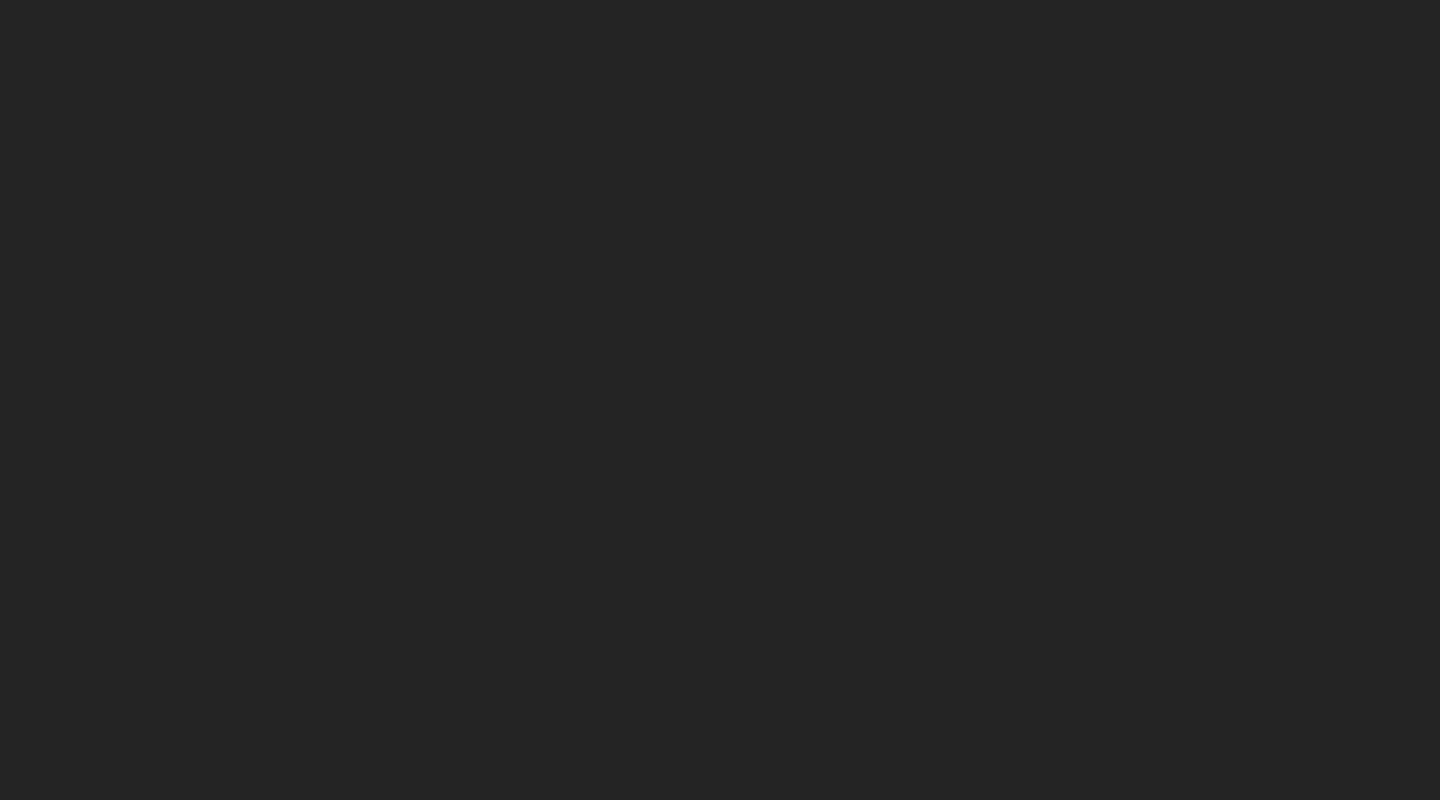
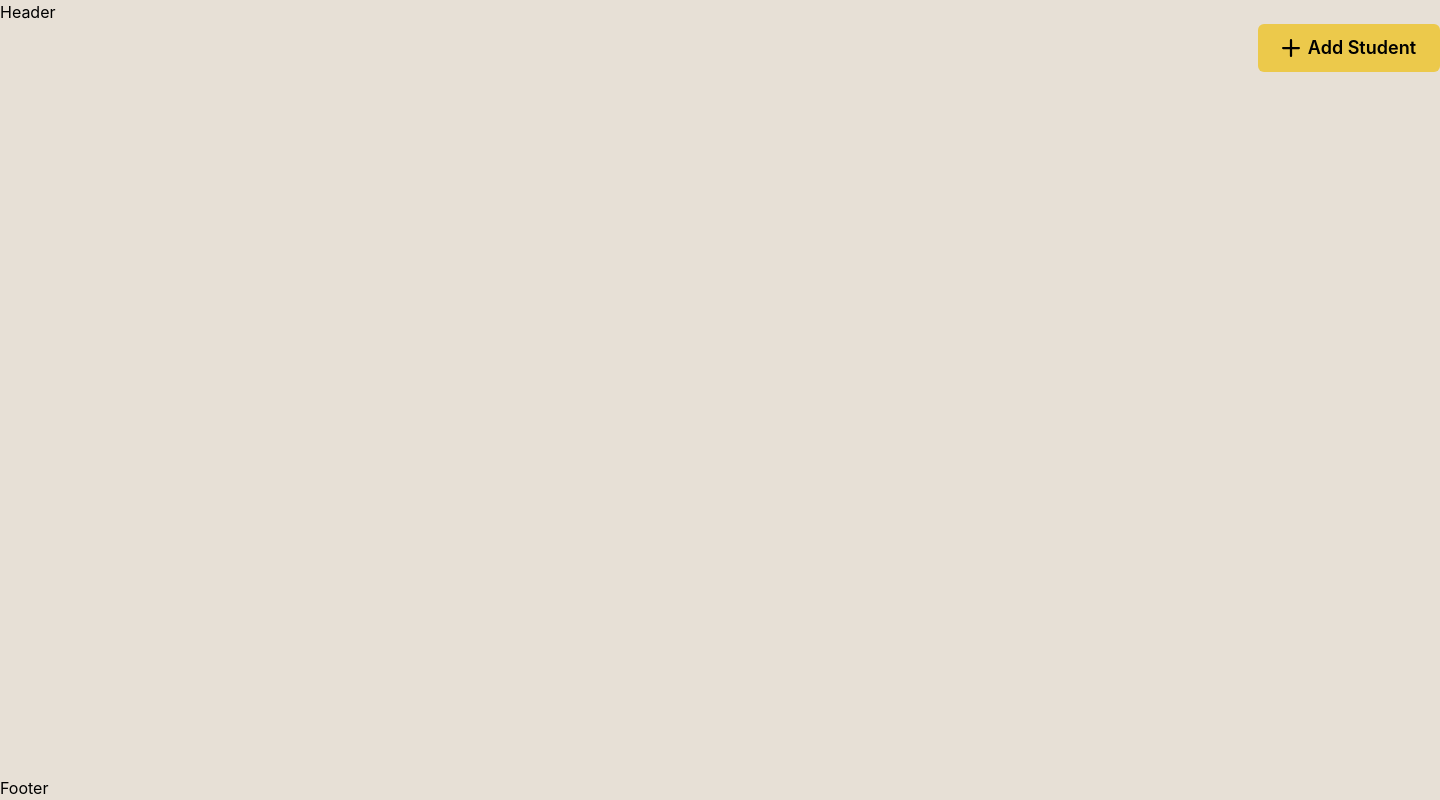
Before and after one commit to Code-the-Dream-School/ffprac-team2-front, a React (Vite) app: page /parent-dashboard in a window 1280 px wide. Before the commit this address had no page. Shown: the whole page, 1440 px wide, since content can reach past the window. Built offline with nearby package versions, Linux system fonts and the light colour scheme.

Commit message:
feat: add chakra theme, add student button

```diff
--- a/package.json
+++ b/package.json
@@ -15,14 +15,18 @@
     "start": "serve -s dist"
   },
   "dependencies": {
+    "@chakra-ui/icons": "^2.1.1",
     "@chakra-ui/react": "^2.8.2",
     "@emotion/react": "^11.11.4",
     "@emotion/styled": "^11.11.0",
     "axios": "^1.6.7",
     "formik": "^2.4.5",
     "framer-motion": "^11.0.8",
+    "i": "^0.3.7",
+    "npm": "^10.5.0",
     "react": "^18.2.0",
     "react-dom": "^18.2.0",
+    "react-icons": "^5.0.1",
     "react-router-dom": "^6.22.2",
     "serve": "^14.2.1"
   },
--- a/src/App.tsx
+++ b/src/App.tsx
@@ -3,6 +3,7 @@ import './App.css';
 import { Route, Routes } from 'react-router-dom';
 
 import Layout from './components/Layout';
+import ParentDashboardPage from './pages/ParentDashboardPage';
 
 // import { useEffect, useState } from 'react';
 
@@ -17,6 +18,7 @@ const App = () => {
         <Route path="/" element={<Layout />}>
           {/* <Route index element={<HomePage />} /> */}
           {/* <Route path="/login" element={<LoginForm />} /> */}
+          <Route path="/parent-dashboard" element={<ParentDashboardPage />} />
           {/* <Route path="*" element={<NotFoundPage />} /> */}
         </Route>
       </Routes>
--- a/src/index.css
+++ b/src/index.css
@@ -3,12 +3,29 @@
   line-height: 1.5;
   font-weight: 400;
 
-  color-scheme: light dark;
+  /* color-scheme: light dark; */
   color: rgba(255, 255, 255, 0.87);
-  background-color: #242424;
 
   font-synthesis: none;
   text-rendering: optimizeLegibility;
   -webkit-font-smoothing: antialiased;
   -moz-osx-font-smoothing: grayscale;
 }
+
+* {
+  box-sizing: border-box;
+}
+
+.layout {
+  width: 1440px;
+  margin: 0 auto;
+  display: flex;
+  flex-direction: column;
+  min-height: 100vh;
+  overflow-x: hidden;
+}
+
+.main-content {
+  flex-grow: 1;
+  scroll-behavior: smooth;
+}
--- a/src/main.tsx
+++ b/src/main.tsx
@@ -5,10 +5,11 @@ import { BrowserRouter } from 'react-router-dom';
 import { ChakraProvider } from '@chakra-ui/react';
 import React from 'react';
 import ReactDOM from 'react-dom/client';
+import { theme } from './theme.ts';
 
 ReactDOM.createRoot(document.getElementById('root')!).render(
   <React.StrictMode>
-    <ChakraProvider>
+    <ChakraProvider theme={theme}>
       <BrowserRouter>
         <App />
       </BrowserRouter>
--- /dev/null
+++ b/src/pages/ParentDashboardPage.tsx
@@ -0,0 +1,18 @@
+import React from 'react';
+import { Button, Stack, Flex, Spacer } from '@chakra-ui/react';
+import { AddIcon } from '@chakra-ui/icons';
+
+const ParentDashboardPage: React.FC = () => {
+  return (
+    <Flex>
+      <Spacer />
+      <Stack direction="row" spacing={4}>
+        <Button leftIcon={<AddIcon />} colorScheme="yellow" size="lg" variant="solid">
+          Add Student
+        </Button>
+      </Stack>
+    </Flex>
+  );
+};
+
+export default ParentDashboardPage;
--- /dev/null
+++ b/src/theme.ts
@@ -0,0 +1,14 @@
+import { extendTheme } from '@chakra-ui/react';
+
+// example theme
+export const theme = extendTheme({
+  styles: {
+    global: {
+      // styles for the `body`
+      body: {
+        bg: '#E7E0D6',
+        color: '#000000',
+      },
+    },
+  },
+});
```
Also changed, not shown: 1 other file (tests, documents, lock files or other folders).
